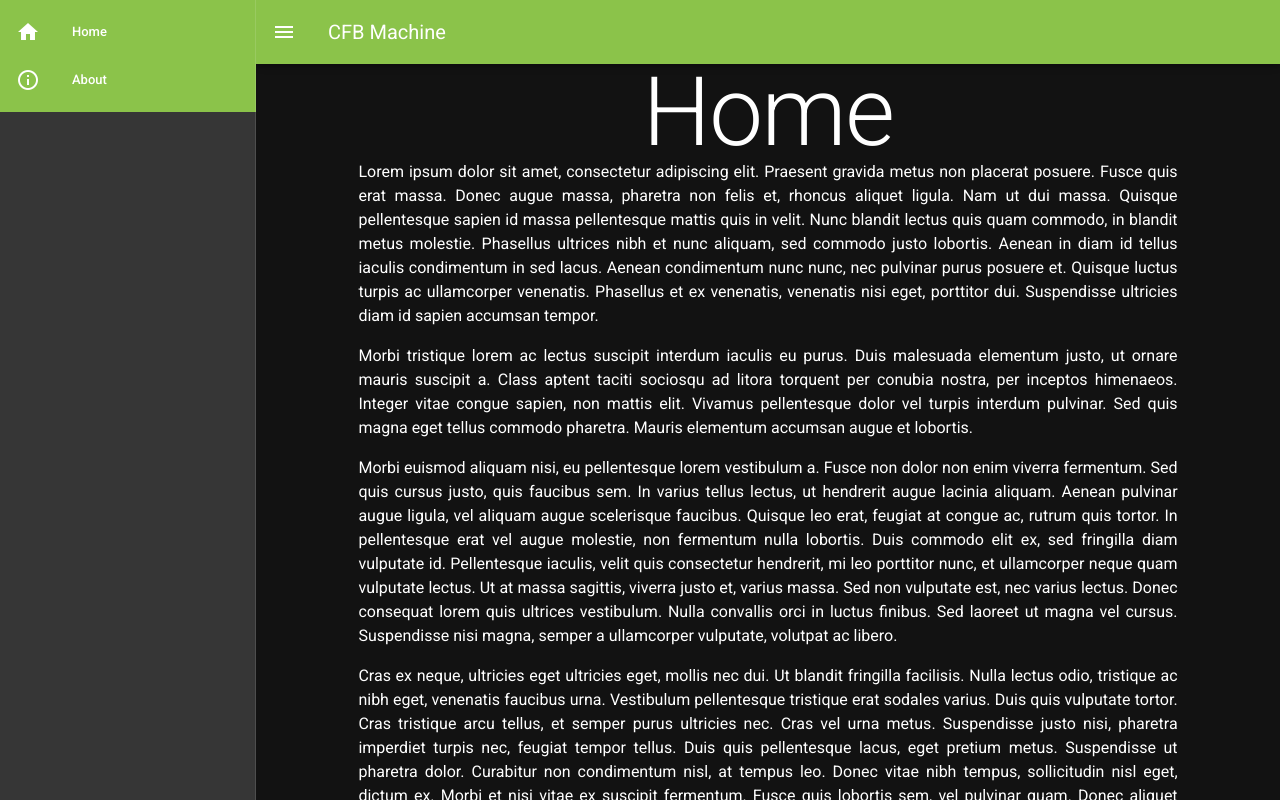
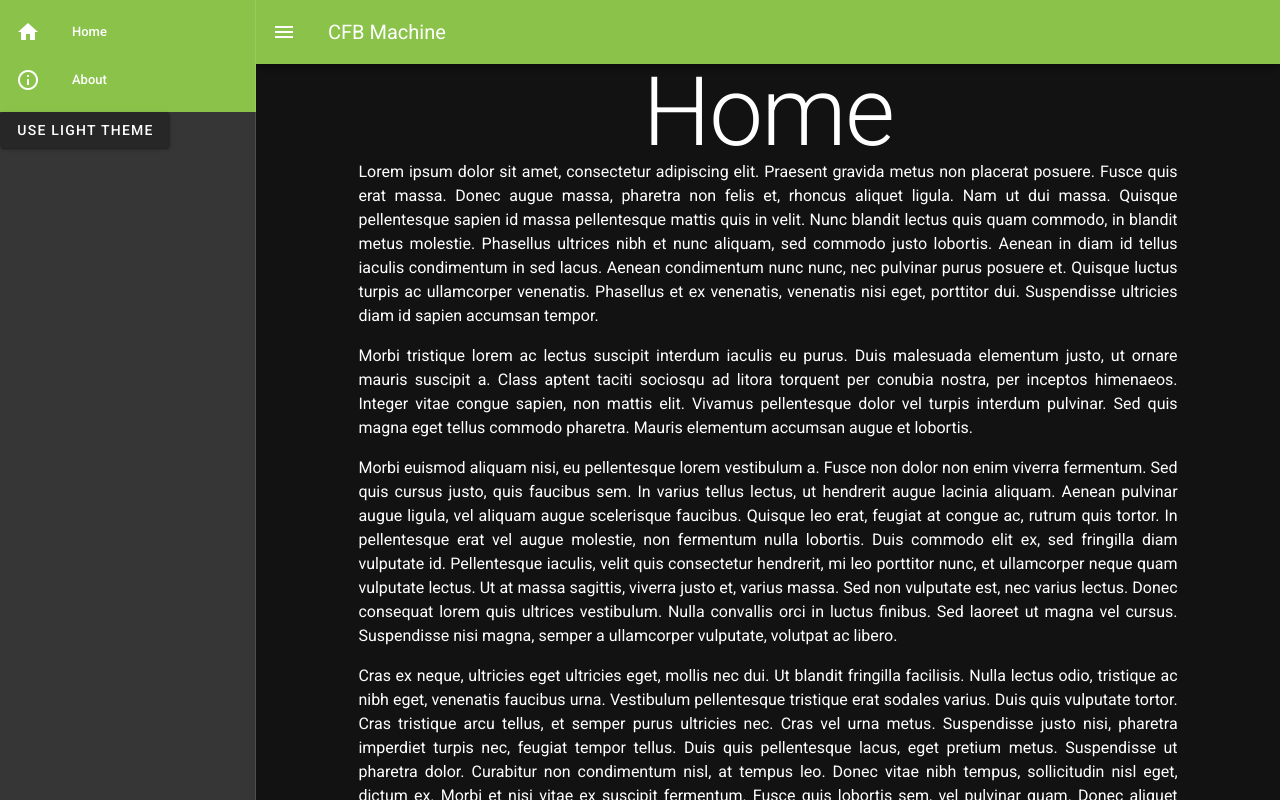
Before and after one commit to adavisson/cfb-machine-vuetify, a Vue app: page / in a window 1280 px wide. Both pictures are taken after a click on the button 28 px from the left and 32 px from the top of the page. Shown: the top 800 px of the page. Built offline with nearby package versions, Linux system fonts and the light colour scheme.

Commit message:
added theme switching

```diff
--- a/src/components/AppBar.vue
+++ b/src/components/AppBar.vue
@@ -22,6 +22,7 @@
           </v-list-item-content>
         </v-list-item>
       </v-list>
+      <v-btn @click="toggleTheme">{{ buttonnText }}</v-btn>
     </v-navigation-drawer>
     <v-app-bar app color="primary" dark collapse-on-scroll="true">
       <v-app-bar-nav-icon @click.stop="drawer = !drawer"></v-app-bar-nav-icon>
@@ -36,6 +37,16 @@ export default {
   data: () => ({
     drawer: false,
   }),
+  computed: {
+    buttonnText() {
+      return !this.$vuetify.theme.dark ? 'Use Dark Theme' : 'Use Light Theme'
+    }
+  },
+  methods: {
+    toggleTheme() {
+      this.$vuetify.theme.dark = !this.$vuetify.theme.dark
+    }
+  }
 }
 </script>
 
```
